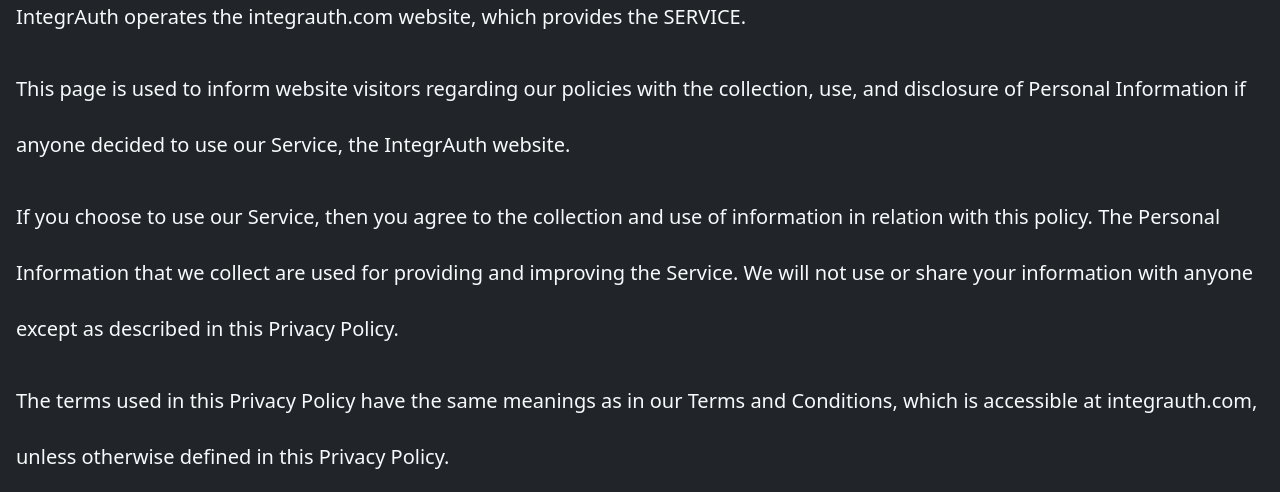
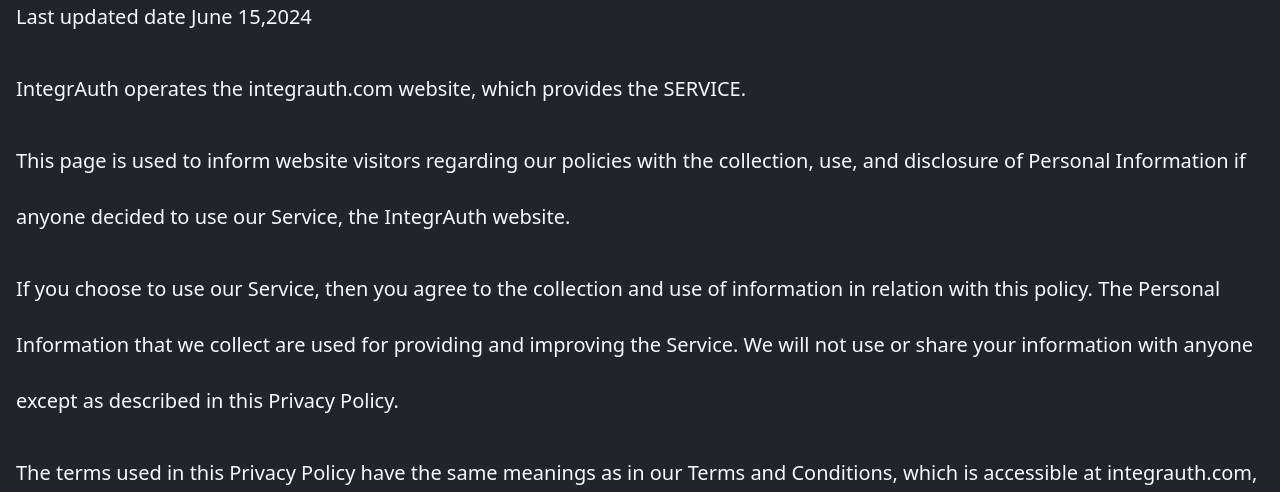
Before and after one commit to integrauth/website, a plain HTML site: page privacy.html in a window 1280 px wide. Shown: the part 161-653 px from the top of the page. Drawn offline with nearby package versions, Linux system fonts and the light colour scheme.

Commit message:
Added date to privacy page

```diff
--- a/privacy.html
+++ b/privacy.html
@@ -22,7 +22,10 @@
       <!-- <p class="heading fw-bolder">Privacy policy</p> -->
       <!-- https://www.privacypolicytemplate.net/live.php?token=3HS2G1zPUfDmCIRESCAMJlfVOtYJfvGx -->
       <div class="fs-5 text">
+
         <h1>Privacy Policy of IntegrAuth</h1>
+
+        <p style="font-size:1.0;">Last updated date June 15,2024</p>
 
         <p>IntegrAuth operates the integrauth.com website, which provides the SERVICE.</p>
 
```
